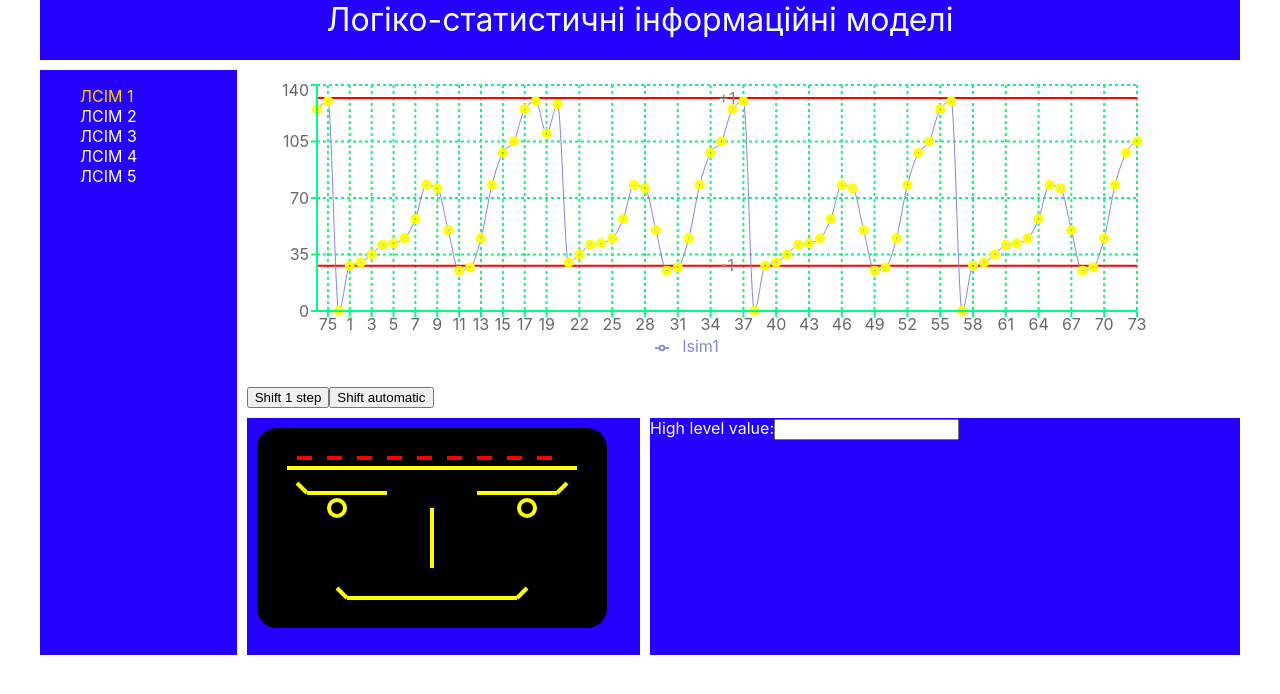
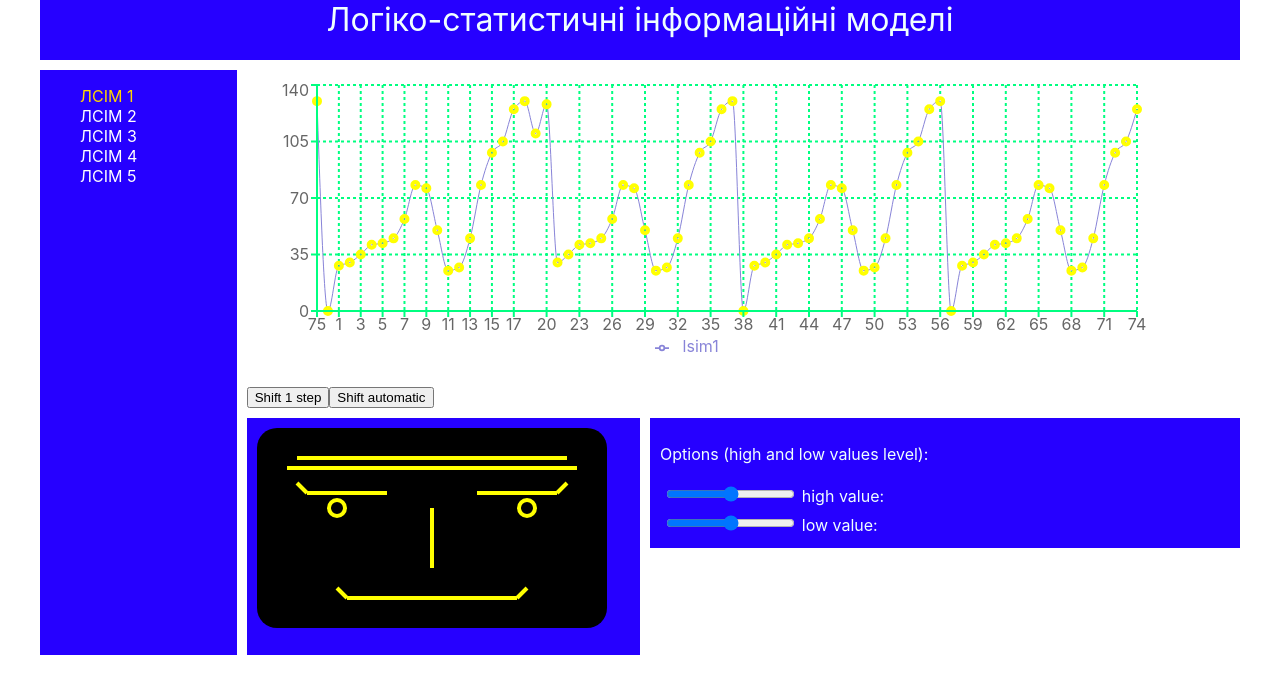
Before and after one commit to vetal0352/lsim, a React (Create React App) app: page /lsim1 in a window 1280 px wide. Shown: the top 694 px of the page. Built offline with nearby package versions, Linux system fonts and the light colour scheme.

Commit message:
2021-07-10 work over the options module

```diff
--- a/src/App.js
+++ b/src/App.js
@@ -28,7 +28,10 @@ const App = () => {
           <Route exact path="/lsim5" component={GraphicLSIM5} />
         </div>
         <Smile />
-        <Options1 />
+        <div>
+          <Route exact path="/" render={() => <Options1 />} />
+          <Route exact path="/lsim1" component={Options1} />
+        </div>
       </div>
     </BrowserRouter>
   );
--- a/src/components/graphic1/GraphicLSIM1.jsx
+++ b/src/components/graphic1/GraphicLSIM1.jsx
@@ -13,6 +13,7 @@ const getRestrictLowValue = state => state.restrictLowValue
 
 
 const Graphic = (props) => {
+  debugger
   return (
     <div className={styles.graphic}>
         <LineChart width={900} height={300} data={props.values} margin={{ top: 5, right: 20, bottom: 5, left: 0 }}>
--- a/src/components/options1/Options1.jsx
+++ b/src/components/options1/Options1.jsx
@@ -1,13 +1,42 @@
 import React from 'react';
+import { connect } from 'react-redux'
+import { acSetRestrictHighValue, acSetRestrictLowValue } from '../../store/store';
 import styles from "./Options1.module.css"
 
-const Options1 = () => {
+const getRestrictHighValue = state => state.restictHighValue
+const getRestrictLowValue = state => state.restictLowValue
+
+const Options1 = ({restictHighValue, restrictLowValue, setRestrictHighValue, setRestrictLowValue}) => {
+    debugger
     return (
       <div className={styles.options}>
-        <label for="">High level value:</label>
-        <input type="number" mim = "0" max = "150" />
+        <p>Options (high and low values level):</p>
+        <div>
+            <input type="range" value={restictHighValue} min = {restrictLowValue} max = {restictHighValue+10}
+            onChange={setRestrictHighValue}/>
+            <label for="hValue">high value:</label>
+        </div>
+
+        <div>
+            <input type="range" value={restrictLowValue} min = {restrictLowValue-10} max = {restictHighValue}
+            onChange={setRestrictLowValue}/>
+            <label for="lValue">low value:</label>
+        </div>
+
       </div>
     );
   }
 
-  export default Options1;
+  const mapsStateToProps = state => ({
+    restrictHighValue: getRestrictHighValue(state),
+    restrictLowValue: getRestrictLowValue(state),
+  })
+
+  const mapsDispatchToProps = dispatch => ({
+    setRestrictHighValue : (e) => dispatch(acSetRestrictHighValue(e.target.value)),
+    setRestrictLowValue : (e) => dispatch(acSetRestrictLowValue(e.target.value))
+  })
+
+  const Options1Connected = connect(mapsStateToProps, mapsDispatchToProps)(Options1)
+
+  export default Options1Connected;
--- a/src/components/options1/Options1.module.css
+++ b/src/components/options1/Options1.module.css
@@ -2,4 +2,9 @@
     grid-area: o;
     background-color: rgb(38, 0, 255);
     /*color: yellow;*/
+    padding: 10px 10px;
 }
+
+input {
+    margin: .4rem
+}
--- a/src/components/smile/Smile.jsx
+++ b/src/components/smile/Smile.jsx
@@ -11,7 +11,7 @@ const getLsim4Value = state => state.lsim4
 const getLsim5Value = state => state.lsim5
 
 const Smile = (props) => {
-    debugger
+
     useEffect(() => {props.start()})
     return (
       <div className={styles.smile}>
--- a/src/store/store.js
+++ b/src/store/store.js
@@ -83,8 +83,8 @@ const vals = [
 let initialState = {
     data: vals,
     intervalId: undefined,
-    restrictHighValue: 132,
-    restrictLowValue: 28,
+    restrictHighValue: 200,
+    restrictLowValue: -100,
     lsim1: 0,
     lsim2: 0,
     lsim3: 0,
@@ -97,15 +97,20 @@ let initialState = {
 const START_SHIFT = "START_SHIFT"
 const START_SHIFT_AUTOMATIC = "START_SHIFT_AUTOMATIC"
 const STOP_SHIFT = "STOP_SHIFT"
+const SET_RESTRICT_HIGH_VALUE = "SET_RESTRICT_HIGH_VALUE"
+const SET_RESTRICT_LOW_VALUE = "SET_RESTRICT_LOW_VALUE"
 
 export const acStart = () => ({type: START_SHIFT})
 export const acStartAutomatic = (intervalId) => ({type: START_SHIFT_AUTOMATIC, intervalId})
 export const acStop = () => ({type: STOP_SHIFT})
+export const acSetRestrictHighValue = hValue => ({type: SET_RESTRICT_HIGH_VALUE, hValue})
+export const acSetRestrictLowValue = lValue => ({type: SET_RESTRICT_LOW_VALUE, lValue})
 
 const mainReducer = (state = initialState, action) => {
 
   const outOfBounds = (elem) => elem.lsim1 > state.restrictHighValue || elem.lsim1 < state.restrictLowValue
 
+  //debugger
   switch (action.type) {
 
       case START_SHIFT:
@@ -121,6 +126,12 @@ const mainReducer = (state = initialState, action) => {
         clearInterval(state.intervalId);
         return Object.assign({}, state, { intervalId: undefined })
 
+      case SET_RESTRICT_HIGH_VALUE:
+        return Object.assign({}, state, {restrictHighValue: action.hValue})
+
+      case SET_RESTRICT_LOW_VALUE:
+        return Object.assign({}, state, {restrictLowValue: action.lValue})
+
       default:
         return state
     }
```
Also changed, not shown: 1 other file (tests, documents, lock files or other folders).
